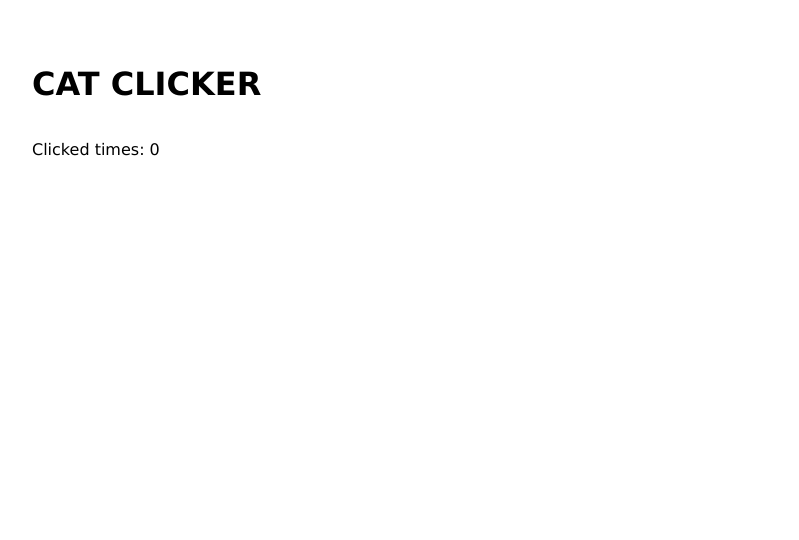
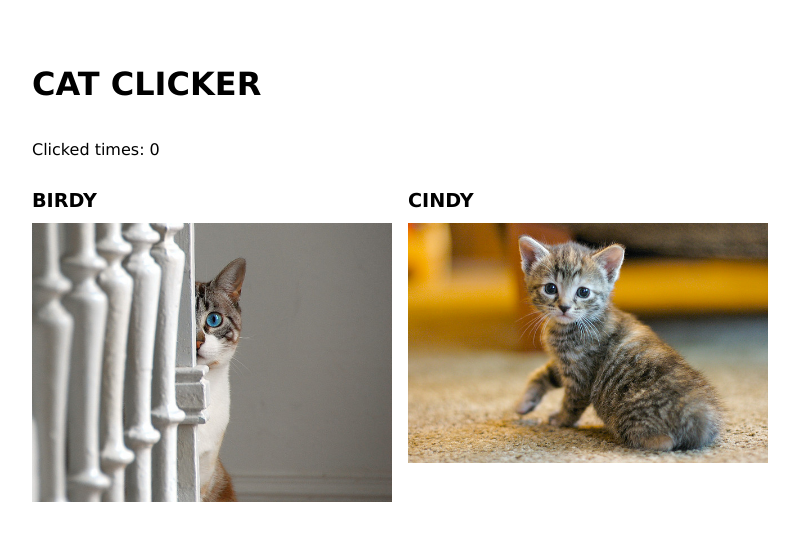
Before and after one commit to witmin/Udacity-Cat-Click, a website: page index.html in a window 1280 px wide. Shown: the whole page, without its empty margins (128-927 px from the left). Drawn offline with Linux system fonts and the light colour scheme.

Commit message:
Add two new cat photos

```diff
--- a/index.html
+++ b/index.html
@@ -14,6 +14,6 @@
     <ul id="cats-list"></ul>
 </div>
 
-<script src="build/app.js"></script>
+<script src="dist/app.js"></script>
 </body>
 </html>
--- a/package.json
+++ b/package.json
@@ -5,7 +5,7 @@
   "main": "index.js",
   "scripts": {
     "test": "echo \"Error: no test specified\" && exit 1",
-      "js" : "babel js/app.js --out-file build/app.js"
+      "js" : "babel js/app.js --out-file dist/app.js"
 
   },
   "repository": {
```
Also changed, not shown: images/kitten-Tahi.jpg (deleted).
